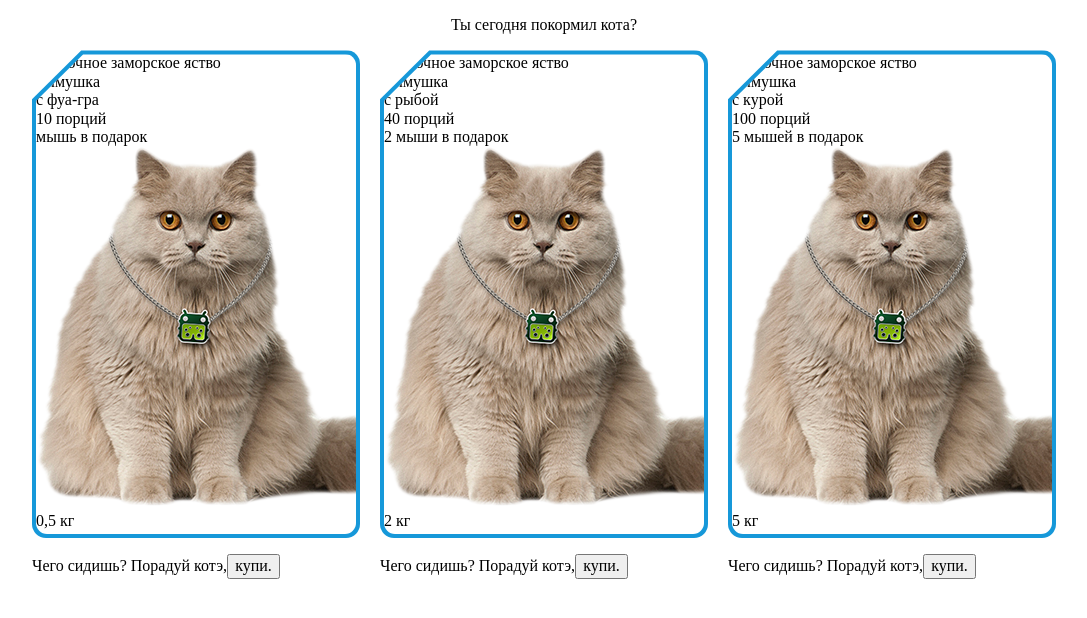
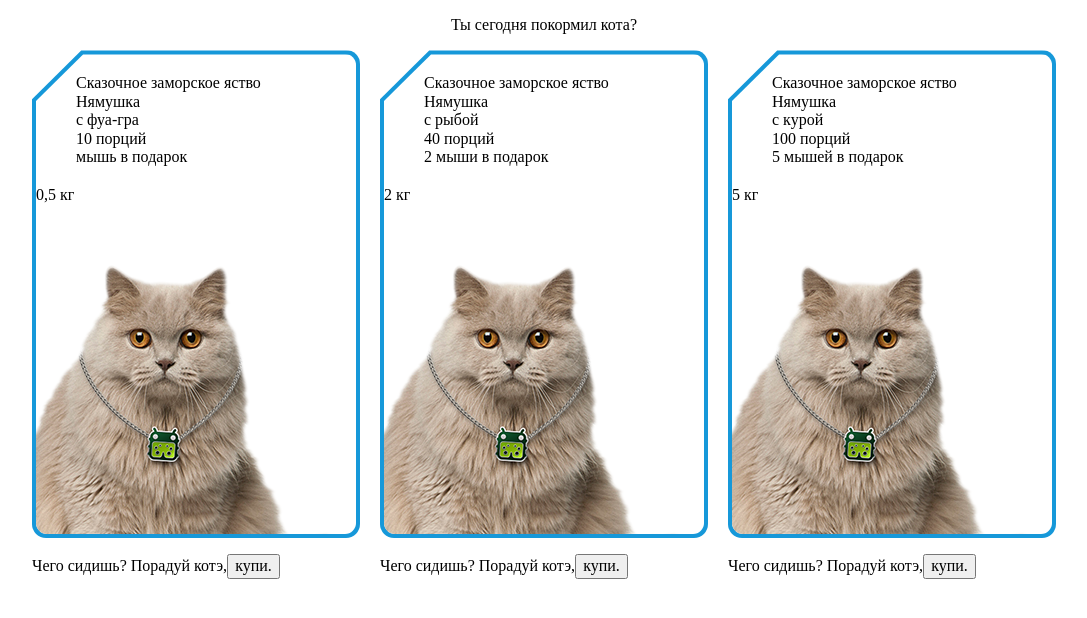
Before and after one commit to Anastasiyaaaaaaa/product-list-app, a React app: page / in a window 1280 px wide. Shown: the top 618 px of the page, without its empty margins (96-1183 px from the left). Built offline with nearby package versions, Linux system fonts and the light colour scheme.

Commit message:
продолжаем верстать

```diff
--- a/src/components/Cards/Card/index.jsx
+++ b/src/components/Cards/Card/index.jsx
@@ -6,6 +6,8 @@ export const Card = ({ data }) => {
     return <div className='card'>
         <div className="card__border">
             <div className="card__content">
+
+                <div className="card__content-container">
                     <div className='card__header'>Сказочное заморское яство</div>
                     <div className='card__title'> {data.name} </div>
                     <div className='card__subtitle'> {data.taste} </div>
@@ -15,12 +17,13 @@ export const Card = ({ data }) => {
                         <div className='card__comment'> {data.present} </div>
                         <div className='card__comment'> {data.dop_info} </div>
                     </div>
+                </div>
 
                 <div className='card__foto'>
                     <img alt='cat foto' src={catFoto} />
                 </div>
 
-                <div className='circle_blue'>
+                <div className='circle'>
                     {data.weight} кг
                 </div>
             </div>
--- a/src/components/Cards/Card/style.css
+++ b/src/components/Cards/Card/style.css
@@ -12,6 +12,7 @@
 
 .card__content {
     cursor: pointer;
+    overflow: hidden;
     position: absolute;
     background: white;
     top: 4px;
@@ -22,6 +23,16 @@
     clip-path: polygon(14.7% 0, 100% 0, 100% 100%, 0 100%, 0 9.7%);
 }
 
+.card__content-container {
+    margin: 20px 40px;
+}
+
 .card__button {
     cursor: pointer;
 }
+
+.card__foto {
+    position: absolute;
+    right: -20px;
+    bottom: -95px;
+}
```
Lines whose indentation alone changed are shown as unchanged.
